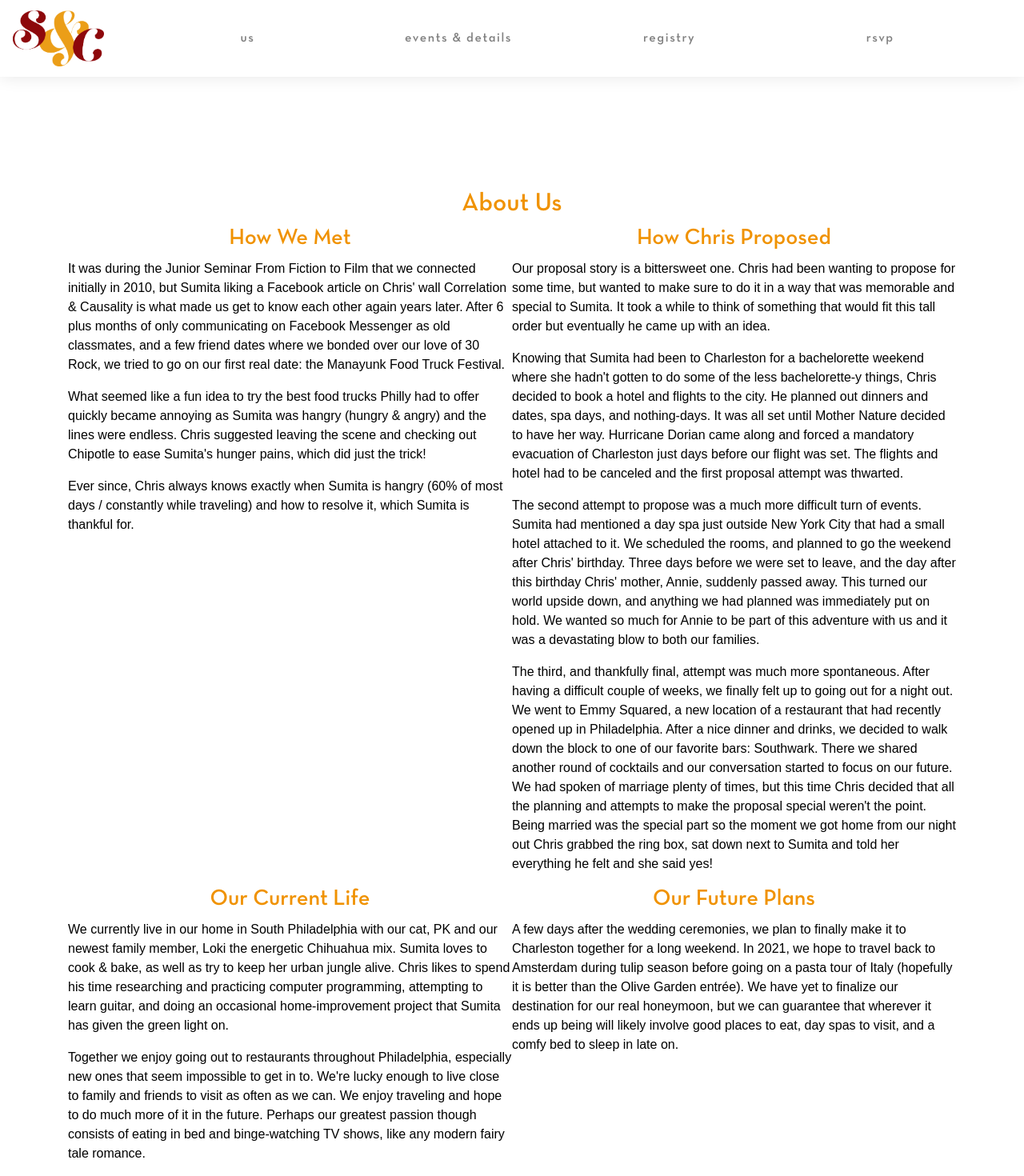
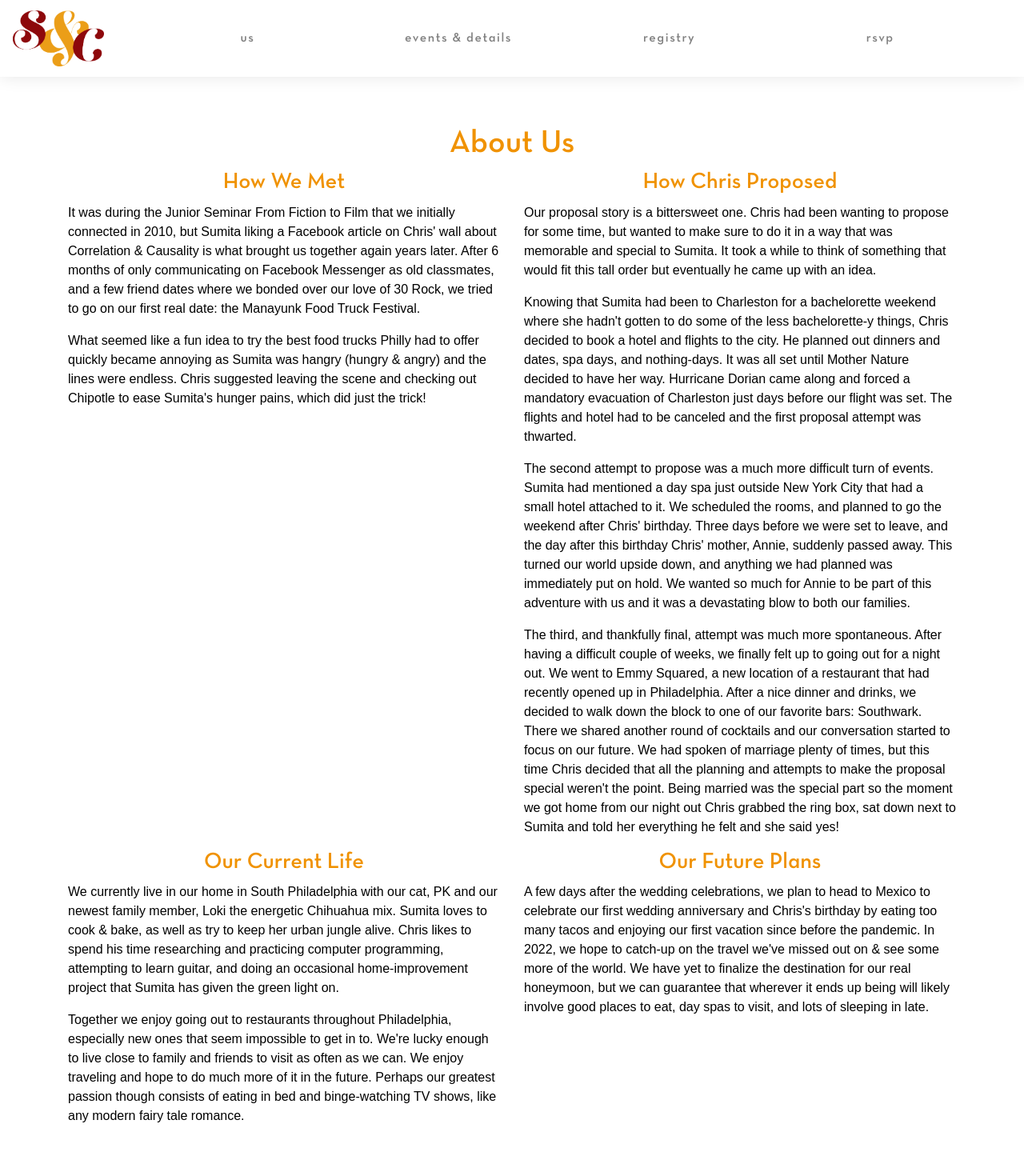
Before and after one commit to Chrisell/chris-and-sumita, a React (Create React App) app: page /about in a window 1280 px wide. Shown: the top 1470 px of the page at 80% size. Built offline with nearby package versions, Linux system fonts and the light colour scheme.

Commit message:
more changes

```diff
--- a/src/About.js
+++ b/src/About.js
@@ -1,6 +1,8 @@
 import React from 'react';
 import {
-    Container
+    Container,
+    Row,
+    Col
 } from 'react-bootstrap';
 import './About.css'
 import "react-responsive-carousel/lib/styles/carousel.min.css";
@@ -16,29 +18,32 @@ class About extends React.Component {
     render() {
         return (
             <Container>
-                <h2>{this.state.title}</h2>
-                    <div class="cols">
+                <h1>{this.state.title}</h1>
+                <Row xs={1} sm={1} md={2} >
+                    <Col>
                         <h3>How We Met</h3>
-                        <p>It was during the Junior Seminar From Fiction to Film that we connected initially in 2010, but Sumita liking a Facebook article on Chris' wall Correlation &amp; Causality is what made us get to know each other again years later. After 6 plus months of only communicating on Facebook Messenger as old classmates, and a few friend dates where we bonded over our love of 30 Rock, we tried to go on our first real date: the Manayunk Food Truck Festival.</p>
+                        <p>It was during the Junior Seminar From Fiction to Film that we initially connected in 2010, but Sumita liking a Facebook article on Chris' wall about Correlation &amp; Causality is what brought us together again years later. After 6 months of only communicating on Facebook Messenger as old classmates, and a few friend dates where we bonded over our love of 30 Rock, we tried to go on our first real date: the Manayunk Food Truck Festival.</p>
                         <p>What seemed like a fun idea to try the best food trucks Philly had to offer quickly became annoying as Sumita was hangry (hungry &amp; angry) and the lines were endless. Chris suggested leaving the scene and checking out Chipotle to ease Sumita's hunger pains, which did just the trick!</p>
-                        <p>Ever since, Chris always knows exactly when Sumita is hangry (60% of most days / constantly while traveling) and how to resolve it, which Sumita is thankful for.</p>
-                    </div>
-                <div class="cols">
+                    </Col>
+                <Col>
                         <h3>How Chris Proposed</h3>
                         <p>Our proposal story is a bittersweet one. Chris had been wanting to propose for some time, but wanted to make sure to do it in a way that was memorable and special to Sumita. It took a while to think of something that would fit this tall order but eventually he came up with an idea.</p>
                         <p>Knowing that Sumita had been to Charleston for a bachelorette weekend where she hadn't gotten to do some of the less bachelorette-y things, Chris decided to book a hotel and flights to the city. He planned out dinners and dates, spa days, and nothing-days. It was all set until Mother Nature decided to have her way. Hurricane Dorian came along and forced a mandatory evacuation of Charleston just days before our flight was set. The flights and hotel had to be canceled and the first proposal attempt was thwarted.</p>
                         <p>The second attempt to propose was a much more difficult turn of events. Sumita had mentioned a day spa just outside New York City that had a small hotel attached to it. We scheduled the rooms, and planned to go the weekend after Chris' birthday. Three days before we were set to leave, and the day after this birthday Chris' mother, Annie, suddenly passed away. This turned our world upside down, and anything we had planned was immediately put on hold. We wanted so much for Annie to be part of this adventure with us and it was a devastating blow to both our families.</p>
                         <p>The third, and thankfully final, attempt was much more spontaneous. After having a difficult couple of weeks, we finally felt up to going out for a night out. We went to Emmy Squared, a new location of a restaurant that had recently opened up in Philadelphia. After a nice dinner and drinks, we decided to walk down the block to one of our favorite bars: Southwark. There we shared another round of cocktails and our conversation started to focus on our future. We had spoken of marriage plenty of times, but this time Chris decided that all the planning and attempts to make the proposal special weren't the point. Being married was the special part so the moment we got home from our night out Chris grabbed the ring box, sat down next to Sumita and told her everything he felt and she said yes!</p>
-                    </div>
-                <div class="cols">
+                    </Col>
+                </Row>
+                <Row xs={1} sm={1} md={2} >
+                <Col>
                         <h3>Our Current Life</h3>
                         <p>We currently live in our home in South Philadelphia with our cat, PK and our newest family member, Loki the energetic Chihuahua mix. Sumita loves to cook & bake, as well as try to keep her urban jungle alive. Chris likes to spend his time researching and practicing computer programming, attempting to learn guitar, and doing an occasional home-improvement project that Sumita has given the green light on.</p>
                         <p>Together we enjoy going out to restaurants throughout Philadelphia, especially new ones that seem impossible to get in to. We're lucky enough to live close to family and friends to visit as often as we can. We enjoy traveling and hope to do much more of it in the future. Perhaps our greatest passion though consists of eating in bed and binge-watching TV shows, like any modern fairy tale romance.</p>
-                    </div>
-                <div class="cols">
+                    </Col>
+                <Col>
                         <h3>Our Future Plans</h3>
-                        <p>A few days after the wedding ceremonies, we plan to finally make it to Charleston together for a long weekend. In 2021, we hope to travel back to Amsterdam during tulip season before going on a pasta tour of Italy (hopefully it is better than the Olive Garden entrée). We have yet to finalize our destination for our real honeymoon, but we can guarantee that wherever it ends up being will likely involve good places to eat, day spas to visit, and a comfy bed to sleep in late on.</p>
-                    </div>
+                        <p>A few days after the wedding celebrations, we plan to head to Mexico to celebrate our first wedding anniversary and Chris's birthday by eating too many tacos and enjoying our first vacation since before the pandemic. In 2022, we hope to catch-up on the travel we've missed out on & see some more of the world. We have yet to finalize the destination for our real honeymoon, but we can guarantee that wherever it ends up being will likely involve good places to eat, day spas to visit, and lots of sleeping in late.</p>
+                    </Col>
+                    </Row>
             </Container>
         )
     }
--- a/src/App.css
+++ b/src/App.css
@@ -23,10 +23,8 @@ body {
   font-family: "Neutra", Arial, Helvetica, sans-serif;
 }
 
-.page {
-    margin-top:120px;
-    margin-bottom: 220px;
-    padding: 20px 30px;
+.container {
+    padding: 60px 15px;
 }
 
 /* .footer {
--- a/src/EventsPage.js
+++ b/src/EventsPage.js
@@ -46,7 +46,7 @@ class EventPage extends React.Component {
     render() {
         return (
             <Container>
-                <h3>Events &amp; Details</h3>
+                <h1>Events &amp; Details</h1>
                 <Row xs={1} sm={1} md={2} >
                     <Col>
                         <h4>10/01 | Vow Renewal @ PAFA </h4>
@@ -58,8 +58,16 @@ class EventPage extends React.Component {
                         <p>The dress code for this event will be Semi-Formal or Formal Indian Traditional. So women should wear saris, lehengas, cocktail dresses, or pantsuits, while men should wear sherwanis, kurta pyjama, or suit and tie. </p>
                     </Col>
                     <Col>
-                        <h4>Hotel</h4>
-                        <p>Details include hotel wedding blocks (Voorhees and Philly options) and possible transportation offerings (lyft code or charter group travel from Voorhees hotel to PAFA if budget allows)</p>
+                        <h4>Hotels</h4>
+                        <p>We have room blocks in both locations of the weekend's events</p>
+                        <p><b>Le Meridian</b></p>
+                            <p>The Le Meridian is around the corner from our Friday Event venue, the Pennsylvania Academy of Fine Arts (PAFA)
+                            Rooms are available in single King or 2 Double room options<br/>
+                            <a href="https://www.marriott.com/event-reservations/reservation-link.mi?id=1625239785180&key=GRP&app=resvlink" target="blank">Ell Party Room Block</a></p>
+                        <p><b>Spinghill Suites by Marriot</b></p>
+                        <p>The Springhill Suites is a 10-minute drive to our Saturday Event venue, The Indian Cultural Center of South Jersey and includes free parking.
+                            Rooms are available in single King or Double Queen room options</p>
+                        <p><a href="https://bit.ly/3i1cFlwRouthEllWedding" target="blank">Click here for more details.</a></p>
 
                     </Col>
                 </Row>
--- a/src/Page.css
+++ b/src/Page.css
@@ -3,6 +3,5 @@ h2,h3,h4 {
 }
 
 .home {
-    max-width: 600px;
     margin: auto;
 }
--- a/src/Page.js
+++ b/src/Page.js
@@ -14,8 +14,7 @@ class Page extends React.Component {
     render() {
         return (
             <div className="home">
-                <h1>Sumita &amp; Chris</h1>
-                <Carousel showArrows={true} showThumbs={false}>
+                <Carousel stopOnHover={false} interval={5000} transitionTime={1000} autoPlay={true} showArrows={true} showThumbs={false} infiniteLoop={true}>
                     <div>
                         <img alt="Sumita and Chris" src="img/us/1.jpg" />
                     </div>
--- a/src/Rsvp.js
+++ b/src/Rsvp.js
@@ -1,5 +1,5 @@
 import React from 'react';
-import { Container, Row} from 'react-bootstrap'
+import { Container, Row, Col} from 'react-bootstrap'
 import './About.css'
 import "react-responsive-carousel/lib/styles/carousel.min.css";
 
@@ -47,9 +47,12 @@ class Rsvp extends React.Component {
     render() {
         return (
             <Container>
+                <h1>RSVP</h1>
                 <Row xs={1} sm={1} md={1} >
-                    <p>We cannot wait to finELLy celebrate with you! As this event is highly anticipated, we wanted to ensure everyone feels safe by requiring all guests over the age of 12 to be vaccinated with an approved COVID-19 vaccine or provide negative PCR test results within 48 hours of the events - which will be confirmed by the event staff. We appreciate you taking the time to support us and our guests to create a safer space to celebrate our marriage.</p>
-                    <p>You can RSVP for our events by visiting <a href=" https://www.theknot.com/us/sumita-routh-and-chris-ell-oct-2021/rsvp" target="_blank">this link</a>. The password is <b>finELLy</b>.</p>
+                    <Col>
+                        <p>We cannot wait to finELLy celebrate with you! As this event is highly anticipated, we wanted to ensure everyone feels safe by requiring all guests over the age of 12 to be vaccinated with an approved COVID-19 vaccine or provide negative PCR test results within 48 hours of the events - which will be confirmed by the event staff. We appreciate you taking the time to support us and our guests to create a safer space to celebrate our marriage.</p>
+                        <p>You can RSVP for our events by visiting <a href=" https://www.theknot.com/us/sumita-routh-and-chris-ell-oct-2021/rsvp" target="_blank">this link</a>. The password is <b>finELLy</b>.</p>
+                    </Col>
                 </Row>
             </Container>
         )
```
